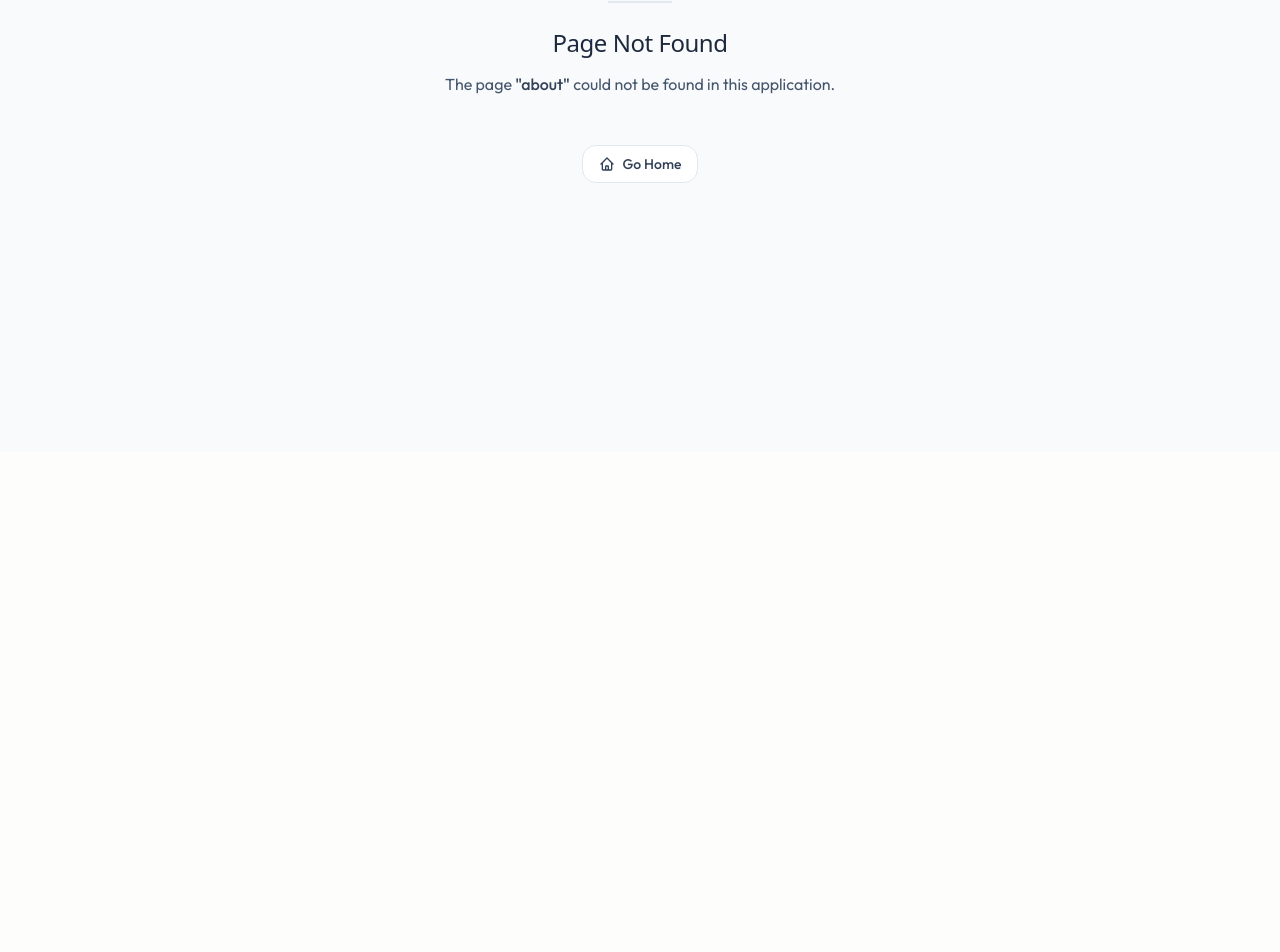
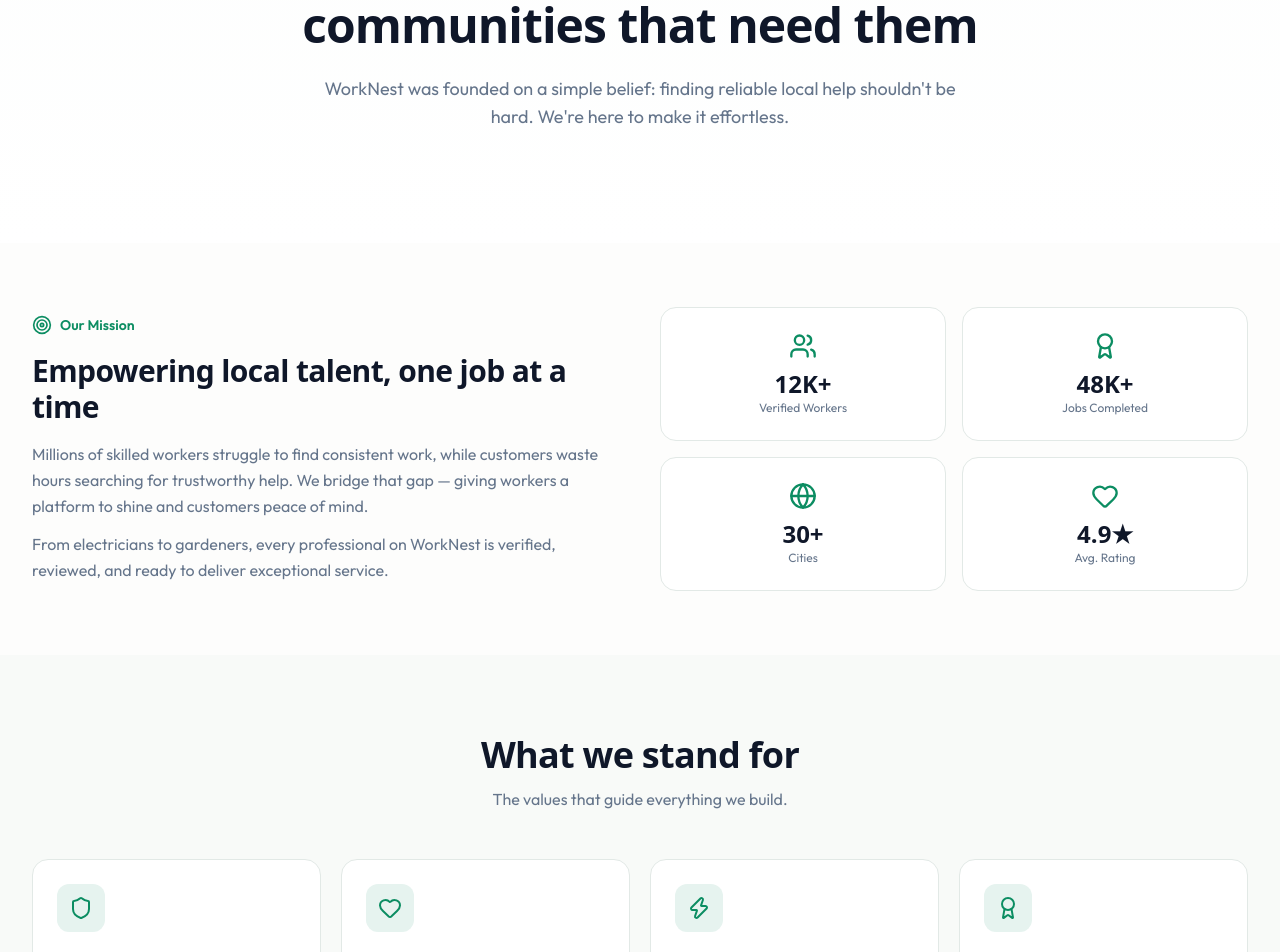
Before and after one commit to e-gors/work-nest-web, a React (Vite) app: page /about in a window 1280 px wide. Before the commit this address had no page. Shown: the part 348-1300 px from the top of the page. Before the commit the page ends 800 px from the top, so only its background shows below. Built offline with nearby package versions, Linux system fonts and the light colour scheme.

Commit message:
Feature about page design

```diff
--- a/src/App.tsx
+++ b/src/App.tsx
@@ -4,6 +4,7 @@
 import Landing from "./pages/Landing";
 import BrowseWorkers from "./pages/BrowseWorkers";
 import AuthRouter from "./pages/auth/AuthRouter";
+import About from "./pages/About";
 
 function App() {
   return (
@@ -11,6 +12,7 @@
       <Route element={<PublicLayout />}>
         <Route path="/" element={<Landing />} />
         <Route path="/workers" element={<BrowseWorkers />} />
+        <Route path="/about" element={<About />} />
       </Route>
 
       {/* Auth Routes */}
--- /dev/null
+++ b/src/pages/About.tsx
@@ -0,0 +1,251 @@
+import { Link } from "react-router-dom";
+import {
+  Target,
+  Heart,
+  Shield,
+  Users,
+  ArrowRight,
+  Award,
+  Globe,
+  Zap,
+} from "lucide-react";
+
+const values = [
+  {
+    icon: Shield,
+    title: "Trust & Safety",
+    desc: "Every worker is verified and background-checked. Your security is our priority.",
+  },
+  {
+    icon: Heart,
+    title: "Community First",
+    desc: "We empower local professionals and strengthen neighborhoods.",
+  },
+  {
+    icon: Zap,
+    title: "Speed & Convenience",
+    desc: "Find, connect, and hire in minutes — not days.",
+  },
+  {
+    icon: Award,
+    title: "Quality Guaranteed",
+    desc: "Reviews and ratings ensure you always get top-tier service.",
+  },
+];
+
+const team = [
+  {
+    name: "Daniel Reeves",
+    role: "CEO & Founder",
+    avatar: "https://i.pravatar.cc/200?u=d1",
+  },
+  {
+    name: "Nadia Khalil",
+    role: "CTO",
+    avatar: "https://i.pravatar.cc/200?u=d2",
+  },
+  {
+    name: "Marcus Lee",
+    role: "Head of Operations",
+    avatar: "https://i.pravatar.cc/200?u=d3",
+  },
+  {
+    name: "Elena García",
+    role: "Head of Community",
+    avatar: "https://i.pravatar.cc/200?u=d4",
+  },
+];
+
+const milestones = [
+  {
+    year: "2023",
+    title: "WorkNest is born",
+    desc: "Started with a simple idea: connect neighbors with trusted local talent.",
+  },
+  {
+    year: "2024",
+    title: "10,000 workers joined",
+    desc: "Expanded to 15 cities with a 4.8 average rating.",
+  },
+  {
+    year: "2025",
+    title: "Mobile app launched",
+    desc: "Brought the full experience to iOS and Android.",
+  },
+  {
+    year: "2026",
+    title: "50,000+ jobs completed",
+    desc: "Now serving 30+ cities with 12,000+ verified professionals.",
+  },
+];
+
+export default function About() {
+  return (
+    <div>
+      {/* Hero */}
+      <section className="gradient-hero py-20 sm:py-28">
+        <div className="mx-auto max-w-4xl px-4 sm:px-6 text-center">
+          <span className="inline-flex items-center gap-2 rounded-full bg-primary/10 px-3 py-1 text-xs font-semibold text-primary">
+            <Globe className="h-3.5 w-3.5" /> Our Story
+          </span>
+          <h1 className="mt-5 font-heading text-4xl sm:text-5xl font-extrabold leading-tight text-balance">
+            Building bridges between skilled workers and the communities that
+            need them
+          </h1>
+          <p className="mt-5 text-lg text-muted-foreground max-w-2xl mx-auto">
+            WorkNest was founded on a simple belief: finding reliable local help
+            shouldn't be hard. We're here to make it effortless.
+          </p>
+        </div>
+      </section>
+
+      {/* Mission */}
+      <section className="mx-auto max-w-7xl px-4 sm:px-6 lg:px-8 py-16">
+        <div className="grid md:grid-cols-2 gap-10 items-center">
+          <div>
+            <span className="inline-flex items-center gap-2 text-primary font-semibold text-sm">
+              <Target className="h-5 w-5" /> Our Mission
+            </span>
+            <h2 className="mt-3 font-heading text-3xl font-bold">
+              Empowering local talent, one job at a time
+            </h2>
+            <p className="mt-4 text-muted-foreground leading-relaxed">
+              Millions of skilled workers struggle to find consistent work,
+              while customers waste hours searching for trustworthy help. We
+              bridge that gap — giving workers a platform to shine and customers
+              peace of mind.
+            </p>
+            <p className="mt-3 text-muted-foreground leading-relaxed">
+              From electricians to gardeners, every professional on WorkNest is
+              verified, reviewed, and ready to deliver exceptional service.
+            </p>
+          </div>
+          <div className="grid grid-cols-2 gap-4">
+            {[
+              { value: "12K+", label: "Verified Workers", icon: Users },
+              { value: "48K+", label: "Jobs Completed", icon: Award },
+              { value: "30+", label: "Cities", icon: Globe },
+              { value: "4.9★", label: "Avg. Rating", icon: Heart },
+            ].map((s) => (
+              <div
+                key={s.label}
+                className="rounded-2xl border border-border bg-card p-6 text-center"
+              >
+                <s.icon className="h-7 w-7 text-primary mx-auto mb-2" />
+                <div className="font-heading text-2xl font-bold">{s.value}</div>
+                <div className="text-xs text-muted-foreground">{s.label}</div>
+              </div>
+            ))}
+          </div>
+        </div>
+      </section>
+
+      {/* Values */}
+      <section className="bg-secondary/50 py-20">
+        <div className="mx-auto max-w-7xl px-4 sm:px-6 lg:px-8">
+          <div className="text-center max-w-2xl mx-auto mb-12">
+            <h2 className="font-heading text-3xl sm:text-4xl font-bold">
+              What we stand for
+            </h2>
+            <p className="mt-3 text-muted-foreground">
+              The values that guide everything we build.
+            </p>
+          </div>
+          <div className="grid sm:grid-cols-2 lg:grid-cols-4 gap-5">
+            {values.map((v) => (
+              <div
+                key={v.title}
+                className="rounded-2xl bg-card border border-border p-6 hover:shadow-lg transition-shadow"
+              >
+                <span className="grid h-12 w-12 place-items-center rounded-xl bg-primary/10 text-primary mb-4">
+                  <v.icon className="h-6 w-6" />
+                </span>
+                <h3 className="font-heading font-semibold">{v.title}</h3>
+                <p className="mt-2 text-sm text-muted-foreground">{v.desc}</p>
+              </div>
+            ))}
+          </div>
+        </div>
+      </section>
+
+      {/* Timeline */}
+      <section className="mx-auto max-w-7xl px-4 sm:px-6 lg:px-8 py-20">
+        <div className="text-center max-w-2xl mx-auto mb-12">
+          <h2 className="font-heading text-3xl sm:text-4xl font-bold">
+            Our journey
+          </h2>
+        </div>
+        <div className="relative max-w-3xl mx-auto">
+          <div className="absolute left-4 sm:left-1/2 top-0 bottom-0 w-px bg-border -translate-x-1/2" />
+          {milestones.map((m, i) => (
+            <div
+              key={m.year}
+              className={`relative flex gap-6 mb-8 ${i % 2 === 0 ? "sm:flex-row" : "sm:flex-row-reverse"}`}
+            >
+              <div className="absolute left-4 sm:left-1/2 -translate-x-1/2 grid h-8 w-8 place-items-center rounded-full bg-primary text-primary-foreground text-xs font-bold ring-4 ring-background z-10">
+                {i + 1}
+              </div>
+              <div className="sm:w-1/2 pl-12 sm:pl-0 sm:px-6">
+                <div className="rounded-2xl border border-border bg-card p-5">
+                  <span className="text-xs font-semibold text-primary">
+                    {m.year}
+                  </span>
+                  <h3 className="font-heading font-semibold mt-1">{m.title}</h3>
+                  <p className="mt-1 text-sm text-muted-foreground">{m.desc}</p>
+                </div>
+              </div>
+            </div>
+          ))}
+        </div>
+      </section>
+
+      {/* Team */}
+      <section className="bg-secondary/50 py-20">
+        <div className="mx-auto max-w-7xl px-4 sm:px-6 lg:px-8">
+          <div className="text-center max-w-2xl mx-auto mb-12">
+            <h2 className="font-heading text-3xl sm:text-4xl font-bold">
+              Meet the team
+            </h2>
+            <p className="mt-3 text-muted-foreground">
+              The people building WorkNest with passion and purpose.
+            </p>
+          </div>
+          <div className="grid sm:grid-cols-2 lg:grid-cols-4 gap-6">
+            {team.map((m) => (
+              <div key={m.name} className="text-center">
+                <div className="relative mx-auto w-32 h-32 rounded-3xl overflow-hidden ring-4 ring-card shadow-md">
+                  <img
+                    src={m.avatar}
+                    alt={m.name}
+                    className="h-full w-full object-cover"
+                  />
+                </div>
+                <h3 className="mt-4 font-heading font-semibold">{m.name}</h3>
+                <p className="text-sm text-muted-foreground">{m.role}</p>
+              </div>
+            ))}
+          </div>
+        </div>
+      </section>
+
+      {/* CTA */}
+      <section className="mx-auto max-w-7xl px-4 sm:px-6 lg:px-8 py-20">
+        <div className="rounded-3xl bg-foreground text-background p-10 sm:p-16 text-center">
+          <h2 className="font-heading text-3xl font-bold">
+            Join the WorkNest community
+          </h2>
+          <p className="mt-3 text-background/70 max-w-xl mx-auto">
+            Whether you need help or have skills to offer, there's a place for
+            you here.
+          </p>
+          <Link
+            to="/register"
+            className="mt-6 inline-flex items-center gap-2 rounded-xl bg-primary px-7 py-3.5 text-sm font-semibold text-primary-foreground hover:opacity-90 transition-opacity"
+          >
+            Get started <ArrowRight className="h-4 w-4" />
+          </Link>
+        </div>
+      </section>
+    </div>
+  );
+}
```
